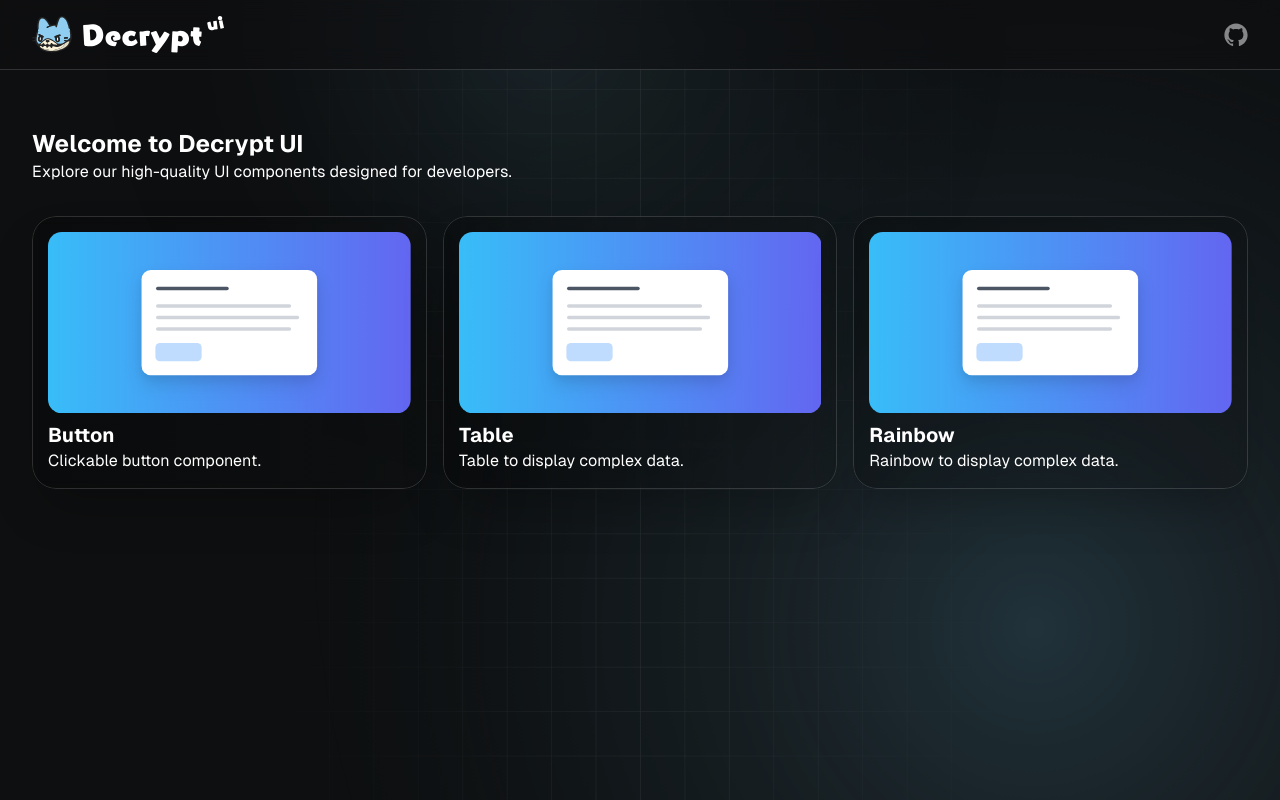
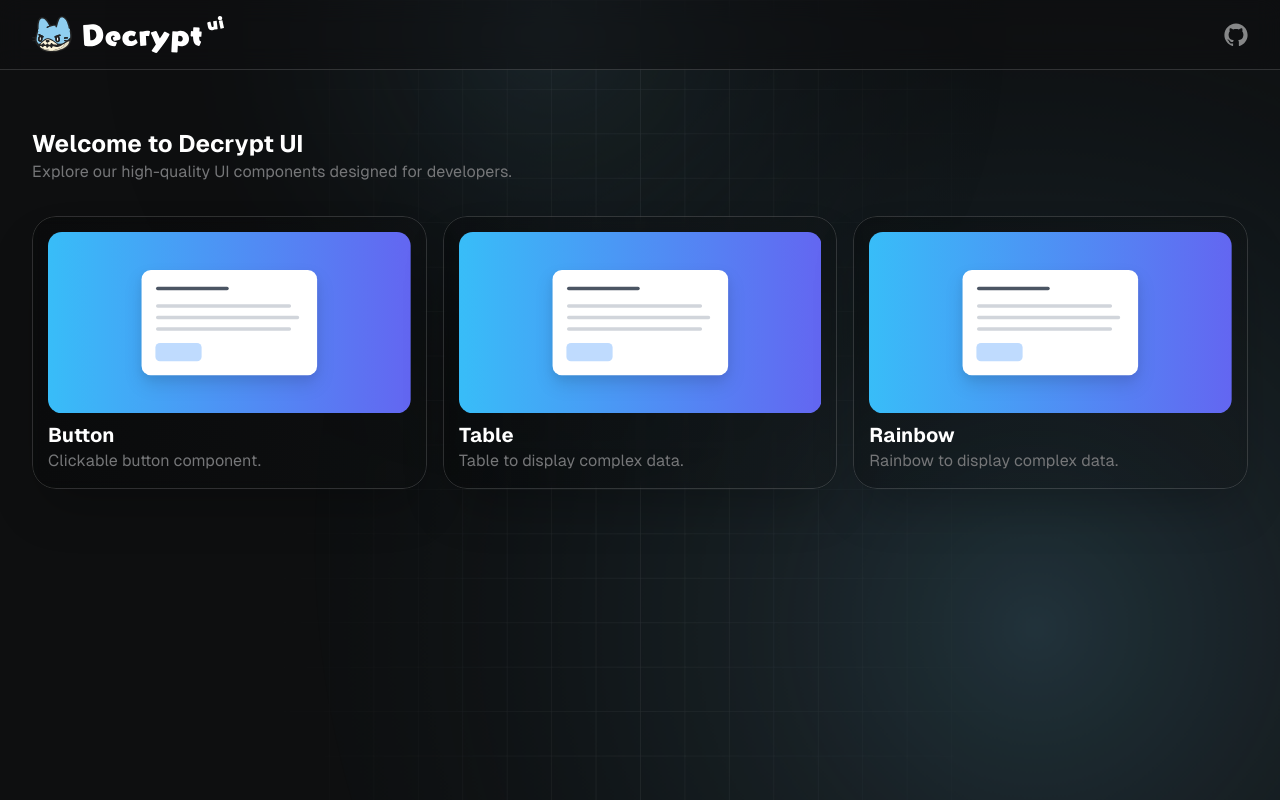
Before and after one commit to Decryptu/decrypt-ui-website, a React (Create React App) app: page / in a window 1280 px wide. Built offline with nearby package versions, Linux system fonts and the light colour scheme.

Commit message:
enhance css

```diff
--- a/src/components/BurgerMenu.tsx
+++ b/src/components/BurgerMenu.tsx
@@ -10,13 +10,13 @@ const BurgerMenu: React.FC = () => {
 		<>
 			<button
 				type="button"
-				className="fixed bottom-10 right-10 bg-blue-500 text-white p-3 rounded-full"
+				className="fixed bottom-10 right-10 bg-decrypt-400 text-white p-3 rounded-full"
 				onClick={() => setIsOpen(!isOpen)}
 			>
 				Menu
 			</button>
 			{isOpen && (
-				<div className="fixed inset-x-0 bottom-20 p-5 bg-white shadow-lg rounded-lg border">
+				<div className="fixed inset-x-0 bottom-20 p-5 bg-decrypt-400 shadow-lg rounded-lg border">
 					<ul className="space-y-2">
 						{componentsList.map((component) => (
 							<li key={component.name}>
--- a/src/components/Header.tsx
+++ b/src/components/Header.tsx
@@ -6,7 +6,7 @@ import logo from "../assets/images/logo.svg";
 const Header: React.FC = () => {
 	return (
 		<header className="bg-decrypt-800/50 text-white py-4 fixed top-0 left-0 right-0 z-50 backdrop-blur-md border-b border-white/15">
-			<div className="flex justify-between items-center max-w-screen-2xl xl:px-8 mx-auto">
+			<div className="flex justify-between items-center max-w-screen-2xl px-4 xl:px-8 mx-auto">
 				<h1 className="text-lg">
 					<Link to="/" className="hover:underline">
 						<img
--- a/src/components/Sidebar.tsx
+++ b/src/components/Sidebar.tsx
@@ -4,7 +4,7 @@ import { componentsList } from "../utils/constants";
 
 const Sidebar: React.FC = () => {
 	return (
-		<div className="w-64 h-full bg-gray-100 p-5">
+		<div className="w-64 h-full">
 			<ul>
 				{componentsList.map((component) => (
 					<li key={component.name}>
--- a/src/components/TOC.tsx
+++ b/src/components/TOC.tsx
@@ -2,7 +2,7 @@ import type React from "react";
 
 const TOC: React.FC = () => {
 	return (
-		<div className="w-48 h-full bg-gray-200 p-5">
+		<div className="w-48 h-full">
 			<ul>
 				<li>
 					<a href="#seo">SEO Stuff</a>
--- a/src/pages/ComponentPage.tsx
+++ b/src/pages/ComponentPage.tsx
@@ -20,7 +20,7 @@ const ComponentPage: React.FC = () => {
 			<div className="hidden md:block">
 				<Sidebar />
 			</div>
-			<div className="flex-grow p-8">
+			<div className="flex-grow p-4 xl:p-8">
 				<React.Suspense fallback={<div>Loading...</div>}>
 					<ShowcaseComponent />
 				</React.Suspense>
--- a/src/pages/Landing.tsx
+++ b/src/pages/Landing.tsx
@@ -11,7 +11,7 @@ const Landing: React.FC = () => {
 			<GridBackground className="fixed top-0 left-0 w-full h-full pointer-events-none z-[-1]" />
 			<Spotlights className="fixed top-0 left-0 w-full h-full z-[-1] pointer-events-none animate-pulse" />
 			<h2 className="text-2xl font-bold">Welcome to Decrypt UI</h2>
-			<p className="text-gray-600">
+			<p className="text-decrypt-400">
 				Explore our high-quality UI components designed for developers.
 			</p>
 			<div className="mt-8 grid grid-cols-1 sm:grid-cols-2 md:grid-cols-3 gap-4">
@@ -23,7 +23,7 @@ const Landing: React.FC = () => {
 								<div className="flex flex-col items-start">
 									<SvgComponent />
 									<h3 className="text-xl font-bold mt-2">{component.name}</h3>
-									<p className="text-gray-500">{component.description}</p>
+									<p className="text-decrypt-400">{component.description}</p>
 								</div>
 							</Link>
 						</CardSpotlight>
```
